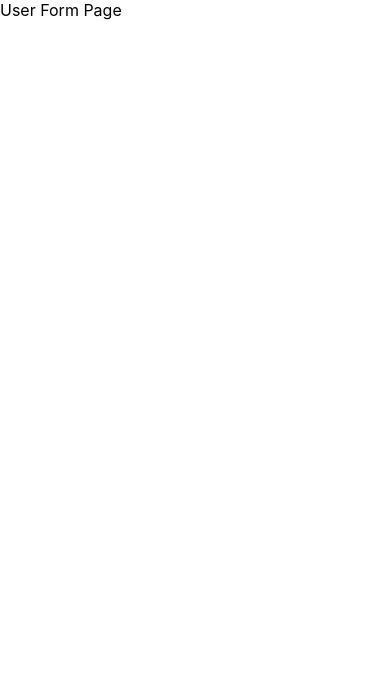
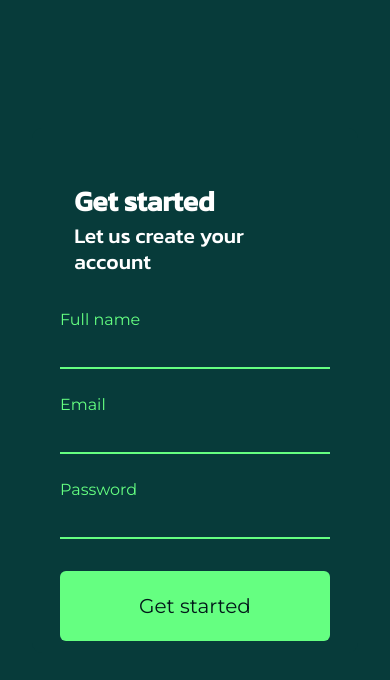
Before and after one commit to ArtemSpr/Hobbly-project, a React (Create React App) app in the folder frontend/frontend-app/: page /user-form in a window 390 px wide. Shown: the top 680 px of the page. Built offline with nearby package versions, Linux system fonts and the light colour scheme.

Commit message:
Create registration page for users

```diff
--- a/frontend/frontend-app/src/app.jsx
+++ b/frontend/frontend-app/src/app.jsx
@@ -5,6 +5,7 @@ import { BrowserRouter as Router, Routes, Route } from "react-router-dom";
 import SignUp from "./pages/singUp/singUp";
 import SingIn from "./pages/singIn";
 import StartPage from "./pages/startPage";
+import UserForm from "./pages/userForm/userForm";
 
 function App() {
   return (
@@ -14,7 +15,7 @@ function App() {
         <Route path="/signUp" element={<SignUp />} />
         <Route path="/signIn" element={<SingIn />} />
         <Route path="/skipPassword" element={<div>Skip Password Page</div>} />
-        <Route path="/user-form" element={<div>User Form Page</div>} />
+        <Route path="/user-form" element={<UserForm />} />
         <Route
           path="/organizer-form"
           element={<div>Organizer Form Page</div>}
--- /dev/null
+++ b/frontend/frontend-app/src/pages/userForm/userForm.css
@@ -0,0 +1,176 @@
+@import url('https://fonts.googleapis.com/css2?family=Kanit:wght@500&family=Montserrat&display=swap');
+
+:root {
+    --color-dark-teal: #073b3a;
+    --color-yellow: #f5ff65;
+    --color-green: #65ff81;
+    --color-deep-dark: #021919;
+    --color-gray: #8f8f8f;
+    --color-white: #ffffff;
+}
+
+@media only screen and (max-width: 425px) {
+
+    *,
+    *:after,
+    *:before {
+        box-sizing: border-box;
+    }
+
+    body {
+        font-family: "DM Sans", sans-serif;
+
+        line-height: 1.5;
+        background-color: var(--color-dark-teal);
+        padding: 0 2rem;
+    }
+
+    img {
+        max-width: 100%;
+        display: block;
+    }
+
+    input {
+        appearance: none;
+        border-radius: 0;
+    }
+
+    .card {
+        margin: 8rem auto;
+        display: flex;
+        flex-direction: column;
+        width: 100%;
+        max-width: 425px;
+        background-color: var(--color-dark-teal);
+        border-radius: 10px;
+        padding: .75rem;
+    }
+
+    .card-image {
+        border-radius: 8px;
+        overflow: hidden;
+        padding-bottom: 45%;
+        background-repeat: no-repeat;
+        background-size: 150%;
+        background-position: 0 5%;
+        position: relative;
+    }
+
+    .card-heading {
+        position: absolute;
+        left: 10%;
+        top: 15%;
+        right: 10%;
+        font-size: 1.75rem;
+        font-weight: 700;
+        font-family: Kanit;
+        color: var(--color-white);
+        line-height: 1.222;
+
+        small {
+            display: block;
+            font-size: .75em;
+            font-weight: 400;
+            margin-top: .25em;
+        }
+    }
+
+    .card-form {
+        padding: 2rem 1rem 0;
+    }
+
+    .input {
+        display: flex;
+        flex-direction: column-reverse;
+        position: relative;
+        padding-top: 1.5rem;
+        font-family: Montserrat;
+
+        &+.input {
+            margin-top: 1.5rem;
+        }
+    }
+
+    .input-label {
+        color: var(--color-gray);
+        position: absolute;
+        top: 1.5rem;
+        transition: .25s ease;
+    }
+
+    .input-field {
+        border: 0;
+        z-index: 1;
+        background-color: transparent;
+        border-bottom: 2px solid var(--color-gray);
+        font: inherit;
+        font-size: 1.125rem;
+        padding: .25rem 0;
+        color: var(--color-white);
+
+        &:focus,
+        &:valid {
+            outline: 0;
+            border-bottom-color: var(--color-green);
+
+            &+.input-label {
+                color: var(--color-green);
+                transform: translateY(-1.5rem);
+            }
+        }
+    }
+
+    .input-field-red {
+        border: 0;
+        z-index: 1;
+        background-color: transparent;
+        border-bottom: 2px solid var(--color-gray);
+        font: inherit;
+        font-size: 1.125rem;
+        padding: .25rem 0;
+        color: var(--color-white);
+
+        &:focus,
+        &:valid {
+            outline: 0;
+            border-bottom-color: red;
+
+            &+.input-label {
+                color: red;
+                transform: translateY(-1.5rem);
+            }
+        }
+    }
+
+    .action {
+        margin-top: 2rem;
+    }
+
+    .action-button {
+        font: inherit;
+        font-size: 1.25rem;
+        padding: 1em;
+        width: 100%;
+        font-weight: 500;
+        font-family: Montserrat;
+        background-color: var(--color-green);
+        border-radius: 6px;
+        color: var(--color-deep-dark);
+        border: 0;
+
+        &:focus {
+            outline: 0;
+        }
+    }
+}
+
+input:-webkit-autofill {
+    -webkit-box-shadow: 0 0 0px 1000px var(--color-dark-teal) inset !important;
+    -webkit-text-fill-color: #ffffff !important;
+    transition: background-color 5000s ease-in-out 0s;
+}
+
+input:-webkit-autofill:focus {
+    -webkit-box-shadow: 0 0 0px 1000px var(--color-dark-teal) inset !important;
+    -webkit-text-fill-color: #ffffff !important;
+}
--- /dev/null
+++ b/frontend/frontend-app/src/pages/userForm/userForm.jsx
@@ -0,0 +1,99 @@
+import { Link } from "react-router-dom";
+import { useState } from "react";
+
+import "./userForm.css";
+
+const UserForm = () => {
+  const [NameValue, setNameValue] = useState("");
+  const [EmailValue, setEmailValue] = useState("");
+  const [PasswordValue, setPasswordValue] = useState("");
+
+  const [isNameInvalid, setIsNameInvalid] = useState(false);
+  const [isEmailInvalid, setIsEmailInvalid] = useState(false);
+  const [isPasswordInvalid, setIsPasswordInvalid] = useState(false);
+
+  const handleNameChanges = (e) => {
+    const value = e.target.value;
+    setNameValue(value);
+    setIsNameInvalid(!value || value.length < 3);
+  };
+
+  const handleEmailChange = (e) => {
+    const value = e.target.value;
+    setEmailValue(value);
+    setIsEmailInvalid(!value || !/\S+@\S+\.\S+/.test(value));
+  };
+
+  const handlePasswordChange = (e) => {
+    const value = e.target.value;
+    setPasswordValue(value);
+    setIsPasswordInvalid(!value || value.length < 8 || !/\d/.test(value));
+  };
+
+  const getStarted = (e) => {
+    e.preventDefault();
+
+    console.log("Name:", NameValue);
+    console.log("Email:", EmailValue);
+    console.log("Password:", PasswordValue);
+
+    setNameValue("");
+    setEmailValue("");
+    setPasswordValue("");
+  };
+
+  return (
+    <div className="card">
+      <div className="card-image">
+        <h2 className="card-heading">
+          Get started
+          <small>Let us create your account</small>
+        </h2>
+      </div>
+      <form className="card-form" onSubmit={getStarted}>
+        <div className="input">
+          <input
+            type="text"
+            name="fullName"
+            className={`input-field ${isNameInvalid ? "input-field-red" : ""}`}
+            id="fullName"
+            value={NameValue}
+            onChange={handleNameChanges}
+          />
+          <label className="input-label">Full name</label>
+        </div>
+        <div className="input">
+          <input
+            type="email"
+            name="email"
+            className={`input-field ${isEmailInvalid ? "input-field-red" : ""}`}
+            id="email"
+            value={EmailValue}
+            onChange={handleEmailChange}
+          />
+          <label className="input-label">Email</label>
+        </div>
+        <div className="input">
+          <input
+            type="password"
+            name="password"
+            className={`input-field ${
+              isPasswordInvalid ? "input-field-red" : ""
+            }`}
+            id="password"
+            value={PasswordValue}
+            onChange={handlePasswordChange}
+          />
+          <label className="input-label">Password</label>
+        </div>
+        <div className="action">
+          <button type="submit" className="action-button">
+            Get started
+          </button>
+        </div>
+      </form>
+    </div>
+  );
+};
+
+export default UserForm;
```
